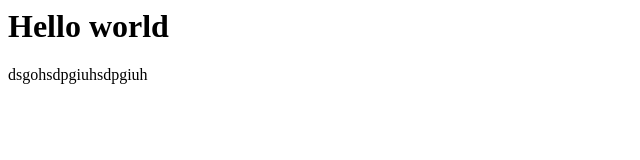
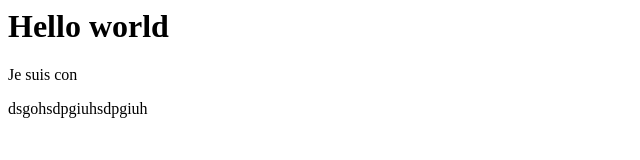
Before and after one commit to Makaveliii/2016-dc3-1, a plain HTML site: page index.html in a window 1280 px wide. Shown: the whole page, without its empty margins (0-640 px from the left). Drawn offline with Linux system fonts and the light colour scheme.

Commit message:
Update index.html

```diff
--- a/index.html
+++ b/index.html
@@ -4,6 +4,7 @@
   </head>
   <body>
     <h1>Hello world</h1>
+    <p>Je suis con</p>
     <p>dsgohsdpgiuhsdpgiuh</p>
   </body>
 </html>
```
